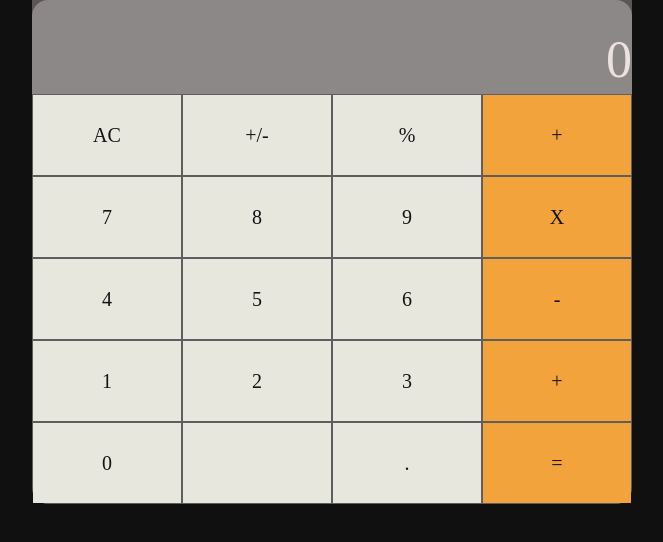
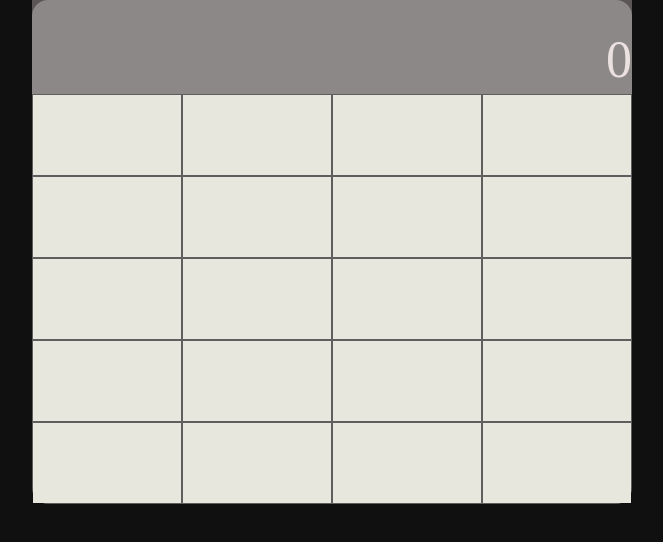
Before and after one commit to techmoves/math-magicians, a React (Create React App) app: page / in a window 1280 px wide. Shown: the top 542 px of the page, without its empty margins (308-971 px from the left). Built offline with nearby package versions, Linux system fonts and the light colour scheme.

Commit message:
Update the app

```diff
--- a/package.json
+++ b/package.json
@@ -6,9 +6,10 @@
     "@testing-library/jest-dom": "^5.16.5",
     "@testing-library/react": "^13.4.0",
     "@testing-library/user-event": "^13.5.0",
+    "prop-types": "^15.8.1",
     "react": "^18.2.0",
     "react-dom": "^18.2.0",
-    "react-scripts": "^5.0.1",
+    "react-scripts": "^2.1.3",
     "web-vitals": "^2.1.4"
   },
   "scripts": {
--- a/src/App.js
+++ b/src/App.js
@@ -4,6 +4,8 @@
 import React from "react";
 import Calculator from "./componets/calculator";
 import Input from "./componets/Input";
+import Button from "./componets/button";
+
 
 
 const App = () => {
@@ -11,6 +13,7 @@
     <div className="App">
       <div className="calculator-wrapper">
         <Input />
+        <Button />
         <div className="row">
           <Calculator symbol="AC" />
           <Calculator symbol="+/-" />
@@ -44,6 +47,7 @@
       </div>
     </div>
   );
+
 };
 
 export default App;
--- /dev/null
+++ b/src/componets/button.js
@@ -0,0 +1,11 @@
+import './button.css';
+
+import React from 'react';
+
+const button = ({ symbol, color }) => (
+  <div className="button-color">
+    {(symbol, color)}
+  </div>
+);
+
+export default button;
--- a/src/componets/calculator.js
+++ b/src/componets/calculator.js
@@ -1,13 +1,14 @@
-/*eslint-disable */
+import './calculator.css';
+import PropTypes from 'prop-types';
 
-import "./calculator.css";
+const Calculator = ({ Children }) => (
+  <div className="calc-wrapper">
+    { Children }
+  </div>
+);
 
-const Calculator = ({ symbol, Color }) => {
-  return (
-    <div className="calc-wrapper"style={{ backgroundColor:Color}}>
-      {symbol}
-    </div>
-  );
+Calculator.propTypes = {
+  Children: PropTypes.node.isRequired,
 };
 
 export default Calculator;
```
Also changed, not shown: src/componets/button.css (added), 1 other file (tests, documents, lock files or other folders).
